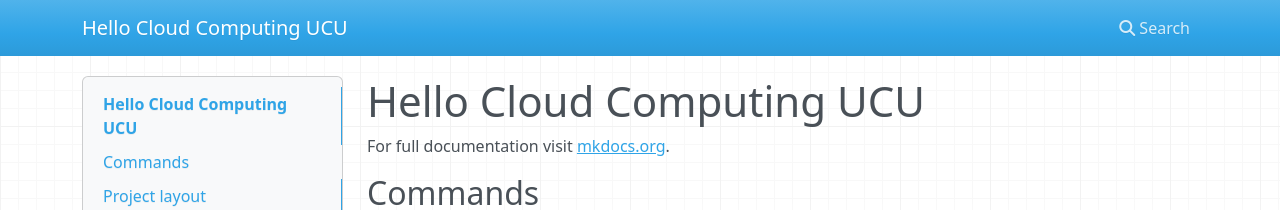
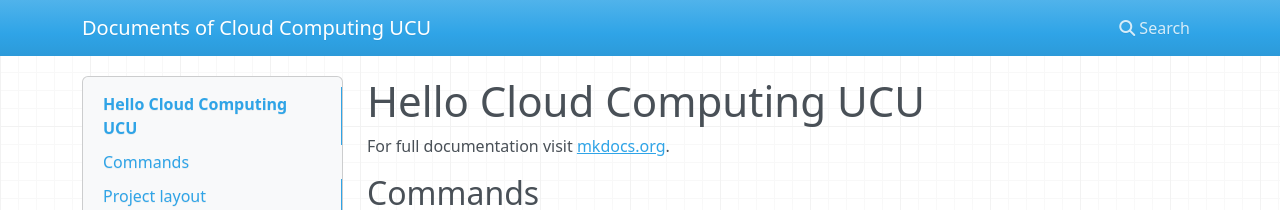
Before and after one commit to pilasguru/static-site-ucu-cloud, an MkDocs documentation site: the page built from docs/index.md, in a window 1280 px wide. Shown: the top 210 px of the page. Built offline with MkDocs 1.6.1, drawn with Linux system fonts in a browser that asks for light colours; nearby versions of some CDN libraries.

Commit message:
documents

```diff
--- a/mkdocs.yml
+++ b/mkdocs.yml
@@ -1 +1 @@
-site_name: Hello Cloud Computing UCU
+site_name: Documents of Cloud Computing UCU
```
